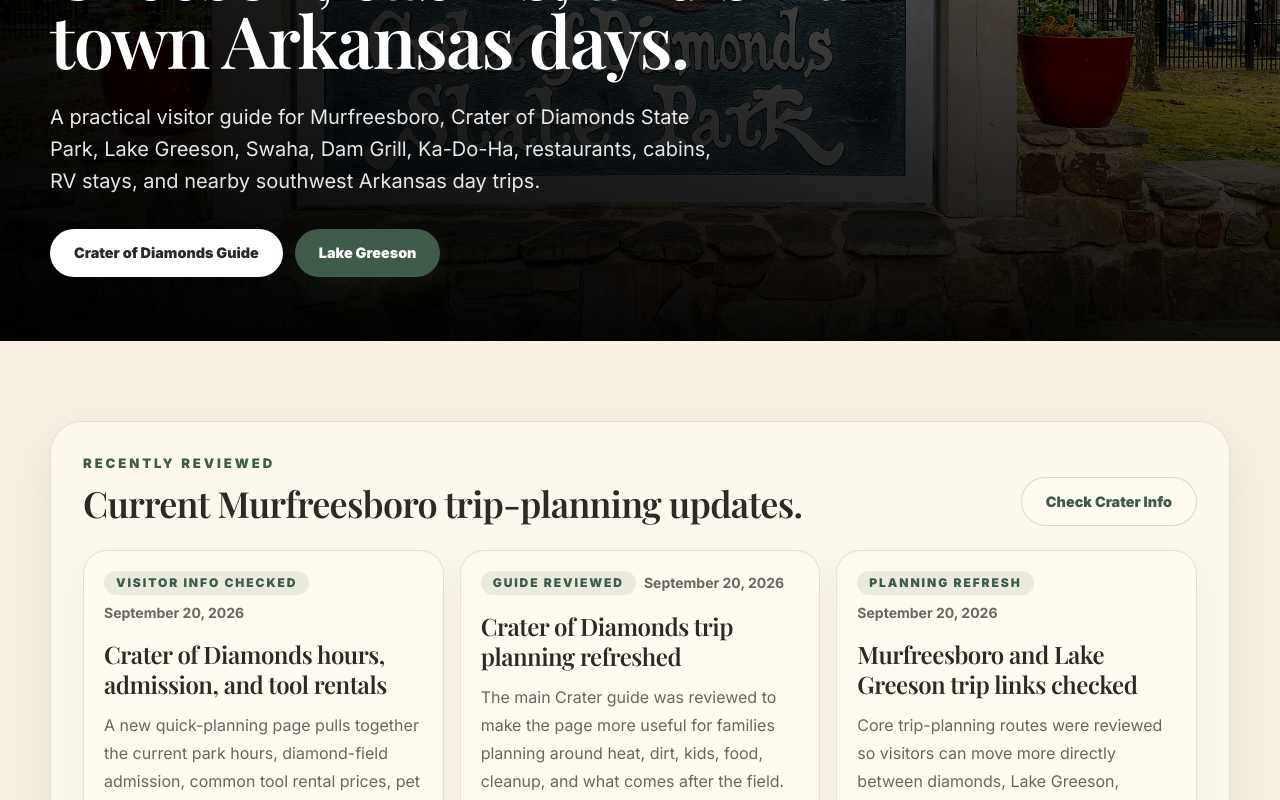
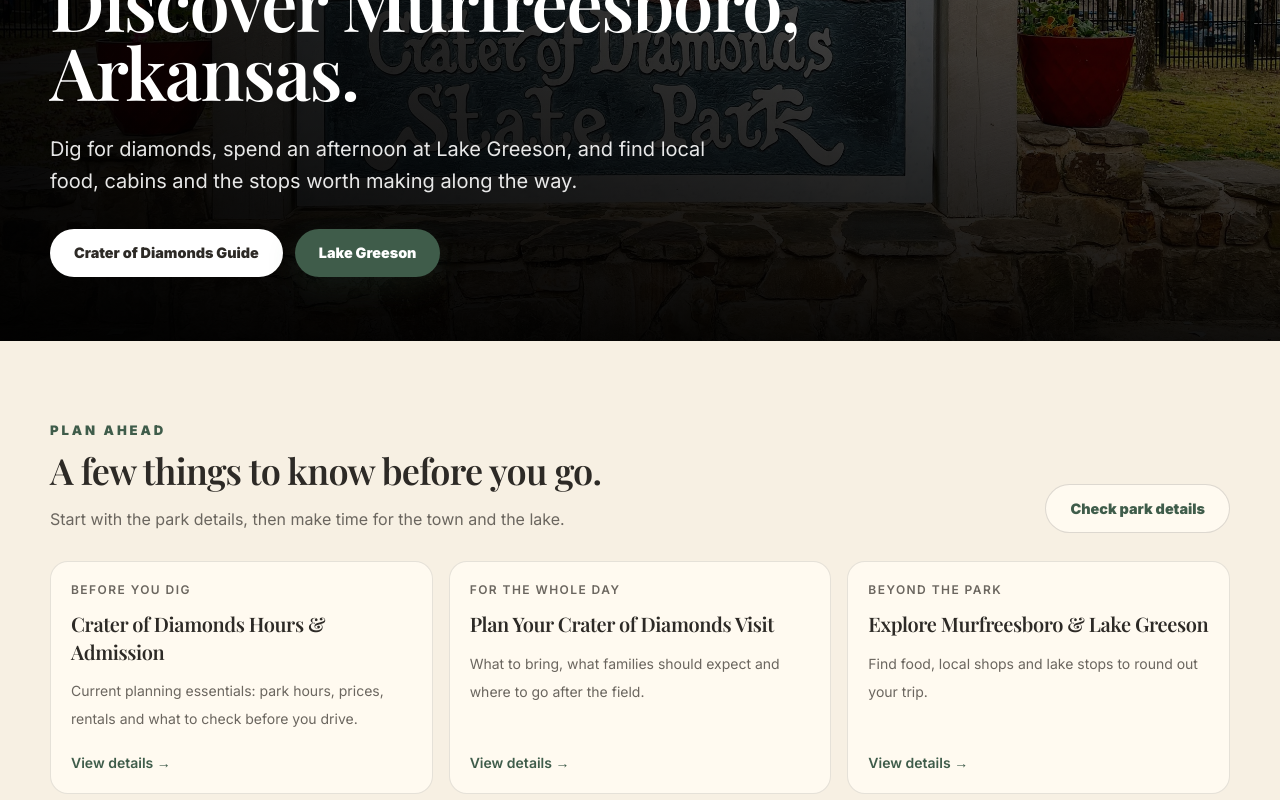
Before and after one commit to altifygenerator-ai/murfreesboro-tourism, a Next.js app: page / in a window 1280 px wide. Shown: the part 540-1340 px from the top of the page. Built offline with nearby package versions, Linux system fonts and the light colour scheme; a web font is replaced by a local one.

Commit message:
Refine Natural State tourism site UI and navigation
* Turn stale 'recently reviewed' block into concise evergreen trip planning

* Shorten Murfreesboro hero and planning copy without changing site structure

* Ensure navigation dropdowns work with keyboard focus, not just hover

```diff
--- a/app/page.tsx
+++ b/app/page.tsx
@@ -72,8 +72,8 @@ export default function Home() {
 
       <Hero
         eyebrow="Murfreesboro Arkansas Guide"
-        title="Plan around diamonds, Lake Greeson, cabins, and small-town Arkansas days."
-        text="A practical visitor guide for Murfreesboro, Crater of Diamonds State Park, Lake Greeson, Swaha, Dam Grill, Ka-Do-Ha, restaurants, cabins, RV stays, and nearby southwest Arkansas day trips."
+        title="Discover Murfreesboro, Arkansas."
+        text="Dig for diamonds, spend an afternoon at Lake Greeson, and find local food, cabins and the stops worth making along the way."
         image={imagePaths.heroHome}
         primary={{ href: "/crater-of-diamonds-guide", label: "Crater of Diamonds Guide" }}
         secondary={{ href: "/lake-greeson", label: "Lake Greeson" }}
@@ -85,8 +85,8 @@ export default function Home() {
           <div className="grid gap-10 lg:grid-cols-[0.8fr_1.2fr] lg:items-start">
             <SectionHeading
               eyebrow="Start Here"
-              title="Murfreesboro works best when the trip has a simple anchor."
-              text="Most visitors start with Crater of Diamonds, then decide whether the rest of the trip should be lake time, food, cabins, camping, or a nearby day trip. This guide is built to help you make that choice without turning the weekend into a giant checklist."
+              title="Start with Crater of Diamonds. See what’s nearby."
+              text="The diamond field draws people here. Let the rest of the day lead you to Lake Greeson, a local restaurant, or a quieter place to stay."
             />
 
             <div className="grid gap-4 sm:grid-cols-2">
--- a/components/RecentUpdates.tsx
+++ b/components/RecentUpdates.tsx
@@ -1,25 +1,22 @@
 import Link from "next/link";
 
-const updates = [
+const planningGuides = [
   {
-    date: "September 20, 2026",
-    label: "Visitor info checked",
-    title: "Crater of Diamonds hours, admission, and tool rentals",
-    text: "A new quick-planning page pulls together the current park hours, diamond-field admission, common tool rental prices, pet rules, and seasonal water-park details in one place.",
+    label: "Before you dig",
+    title: "Crater of Diamonds Hours & Admission",
+    text: "Current planning essentials: park hours, prices, rentals and what to check before you drive.",
     href: "/crater-of-diamonds-hours-admission",
   },
   {
-    date: "September 20, 2026",
-    label: "Guide reviewed",
-    title: "Crater of Diamonds trip planning refreshed",
-    text: "The main Crater guide was reviewed to make the page more useful for families planning around heat, dirt, kids, food, cleanup, and what comes after the field.",
+    label: "For the whole day",
+    title: "Plan Your Crater of Diamonds Visit",
+    text: "What to bring, what families should expect and where to go after the field.",
     href: "/crater-of-diamonds-guide",
   },
   {
-    date: "September 20, 2026",
-    label: "Planning refresh",
-    title: "Murfreesboro and Lake Greeson trip links checked",
-    text: "Core trip-planning routes were reviewed so visitors can move more directly between diamonds, Lake Greeson, cabins, restaurants, family stops, and nearby day trips.",
+    label: "Beyond the park",
+    title: "Explore Murfreesboro & Lake Greeson",
+    text: "Find food, local shops and lake stops to round out your trip.",
     href: "/things-to-do-in-murfreesboro-arkansas",
   },
 ];
@@ -28,44 +25,40 @@ export default function RecentUpdates() {
   return (
     <section className="section pb-0">
       <div className="container">
-        <div className="rounded-[32px] border border-[rgba(45,42,38,0.12)] bg-[rgba(255,250,240,0.78)] p-5 shadow-[0_18px_50px_rgba(45,42,38,0.08)] sm:p-7 lg:p-8">
-          <div className="mb-6 flex flex-col gap-3 sm:flex-row sm:items-end sm:justify-between">
+        <div className="mb-7 flex flex-col gap-3 sm:flex-row sm:items-end sm:justify-between">
           <div>
-              <p className="hero-eyebrow">Recently Reviewed</p>
+            <p className="hero-eyebrow">Plan ahead</p>
             <h2 className="mt-2 text-3xl font-semibold leading-tight text-[color:var(--color-text)] sm:text-4xl">
-                Current Murfreesboro trip-planning updates.
+              A few things to know before you go.
             </h2>
+            <p className="mt-3 max-w-2xl leading-7 text-[color:var(--color-muted)]">
+              Start with the park details, then make time for the town and the lake.
+            </p>
           </div>
           <Link href="/crater-of-diamonds-hours-admission" className="btn-secondary">
-              Check Crater Info
+            Check park details
           </Link>
         </div>
-
-                    <div className="grid gap-4 lg:grid-cols-3">
-            {updates.map((update) => (
-              <Link key={update.title} href={update.href} className="card card-hover p-5">
-                <div className="mb-4 flex flex-wrap items-center gap-2">
-                  <span className="rounded-full bg-[rgba(63,92,74,0.1)] px-3 py-1 text-xs font-black uppercase tracking-[0.16em] text-[color:var(--color-accent)]">
-                    {update.label}
-                  </span>
-                  <span className="text-sm font-bold text-[color:var(--color-muted)]">
-                    {update.date}
-                  </span>
-                </div>
-                <h3 className="text-2xl font-semibold leading-tight text-[color:var(--color-text)]">
-                  {update.title}
+        <div className="grid gap-4 md:grid-cols-3">
+          {planningGuides.map((guide) => (
+            <Link key={guide.href} href={guide.href}
+              className="group flex h-full flex-col rounded-[18px] border border-black/10 bg-[color:var(--bg-card)] p-5 transition hover:shadow-md">
+              <p className="text-xs font-semibold uppercase tracking-[0.12em] text-[color:var(--color-accent)]">
+                {guide.label}
+              </p>
+              <h3 className="mt-3 text-xl font-semibold leading-snug text-[color:var(--color-text)]">
+                {guide.title}
               </h3>
-                <p className="mt-3 leading-7 text-[color:var(--color-muted)]">
-                  {update.text}
+              <p className="mt-3 flex-1 text-sm leading-7 text-[color:var(--color-muted)]">
+                {guide.text}
               </p>
-                <span className="mt-5 inline-block text-sm font-black text-[color:var(--color-accent)]">
-                  Open update →
+              <span className="mt-5 text-sm font-semibold text-[color:var(--color-accent)] group-hover:underline">
+                View details →
               </span>
             </Link>
           ))}
         </div>
       </div>
-      </div>
     </section>
   );
 }
--- a/components/layout/Header.tsx
+++ b/components/layout/Header.tsx
@@ -113,7 +113,7 @@ function Dropdown({
         {label} ▾
       </button>
 
-      <div className="absolute left-0 top-full z-50 hidden min-w-[270px] pt-3 group-hover:block">
+      <div className="absolute left-0 top-full z-50 hidden min-w-[270px] pt-3 group-hover:block group-focus-within:block">
         <div className="overflow-hidden rounded-xl border border-black/10 bg-[color:var(--bg-card)] py-2 text-[color:var(--color-text)] shadow-xl">
           {links.map((link) => (
             <NavItem key={link.href} href={link.href} label={link.label} />
```
Lines whose indentation alone changed are shown as unchanged.
